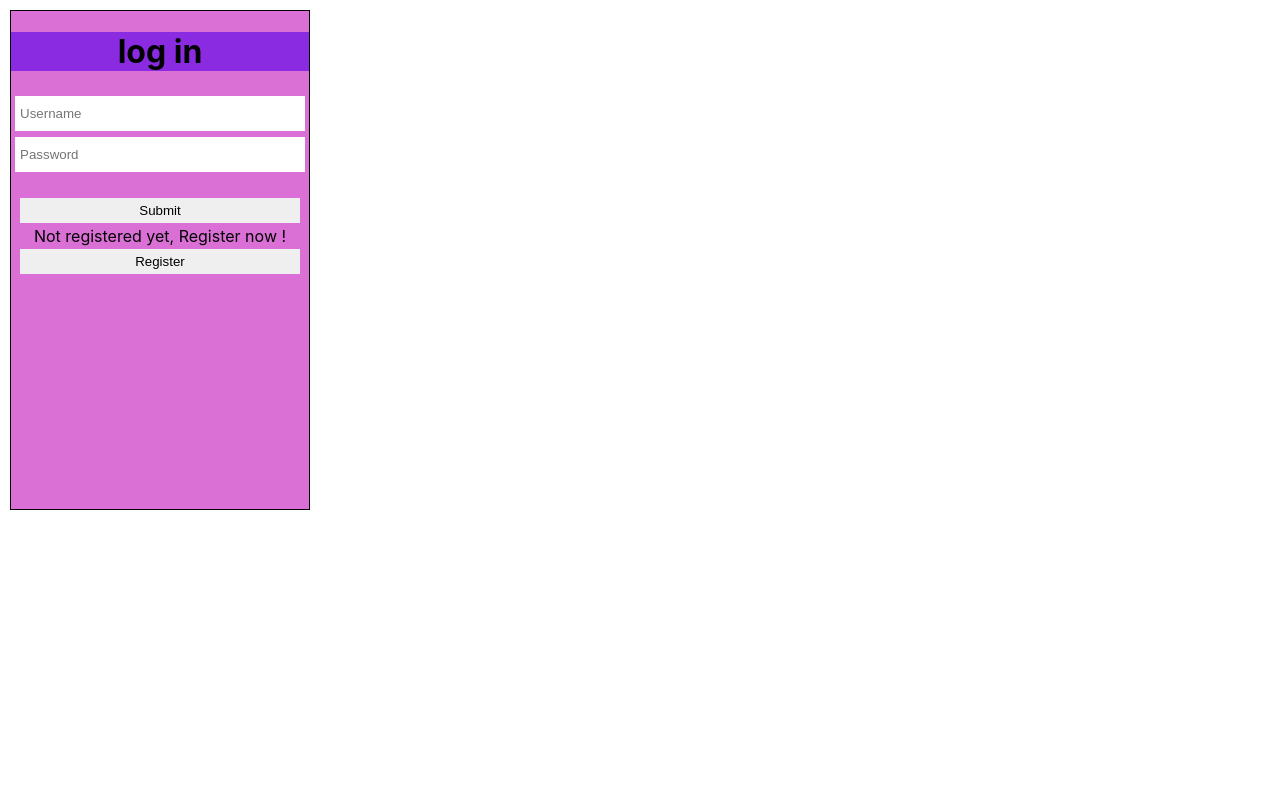
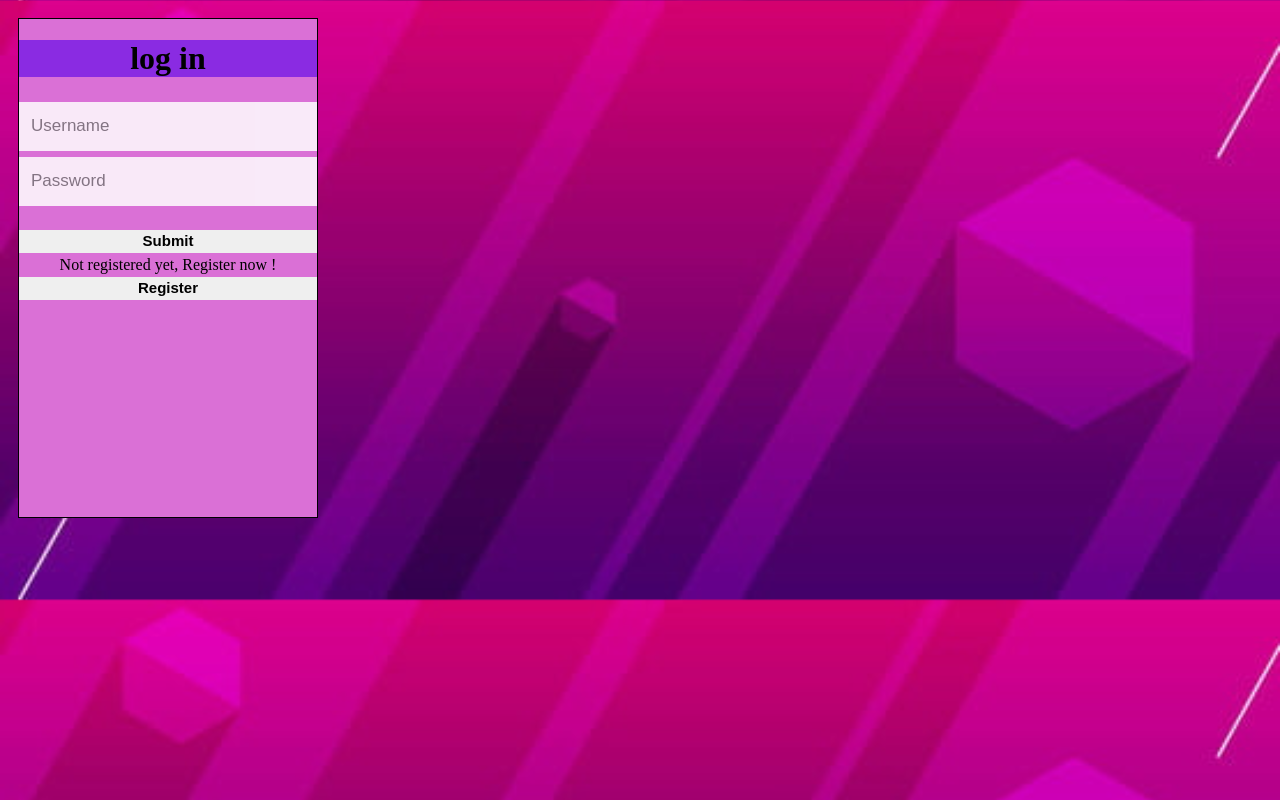
Before and after one commit to code1511/YourBeat, a React (Create React App) app in the folder music/: page / in a window 1280 px wide. Built offline with nearby package versions, Linux system fonts and the light colour scheme.

Commit message:
update in app.js

```diff
--- a/music/src/App.css
+++ b/music/src/App.css
@@ -13,12 +13,26 @@
   background-color: orchid;
   border: 1px solid black;
  box-sizing: border-box;
+ overflow: hidden;
 }
 .input{
   height: 25px;
-  margin: 3px 3px 3px 3px;
-  padding: 5px 5px 5px 5px;
   width: 280px;
+  padding: 12px;
   border: none;
-  border-bottom: black;
+  margin: 3px 0;
+  opacity: 0.85;
+  display: inline-block;
+  font-size: 17px;
+  line-height: 20px;
+  text-decoration: none;
 }
+.Sub-button{
+  height: 23px;
+  width: 100%;
+  border: none;
+  margin: 3px 0;
+  font-size: 15px;
+  font-weight: 700;
+  line-height: 20px;
+}
--- a/music/src/App.js
+++ b/music/src/App.js
@@ -1,20 +1,21 @@
 import './App.css';
+// import "./img/bgImg1"
 
 function App() {
   return (
     <div className="App">
      <form className="box-form">
      <h1 className="top">log in </h1>
-       <input className="input" type="text" placeholder="Username"></input>
+       <input className="input"  type="text" name="username" placeholder="Username" required></input>
        <br/>
-       <input className="input" type="text" placeholder="Password"></input>
+       <input className="input" type="password" name="password" placeholder="Password" required></input>
        <br/>
        <br/>
-       <input className="input" type="submit" value="Submit"></input>
+       <input className="Sub-button" type="submit" value="Submit" ></input>
        <br/>
        <lable>Not registered yet, Register now !</lable>
        <br/>
-       <input className="input" type="submit" value="Register"></input>
+       <input className="Sub-button" type="submit" value="Register"></input>
 
      </form>
     </div>
--- a/music/src/index.css
+++ b/music/src/index.css
@@ -1,13 +1,5 @@
+
 body {
-  margin: 0;
-  font-family: -apple-system, BlinkMacSystemFont, 'Segoe UI', 'Roboto', 'Oxygen',
-    'Ubuntu', 'Cantarell', 'Fira Sans', 'Droid Sans', 'Helvetica Neue',
-    sans-serif;
-  -webkit-font-smoothing: antialiased;
-  -moz-osx-font-smoothing: grayscale;
+  background-image: url("./img/bgImg1.jpg");
+   background-size: cover;
 }
-
-code {
-  font-family: source-code-pro, Menlo, Monaco, Consolas, 'Courier New',
-    monospace;
-}
```
Also changed, not shown: music/src/img/bgImg1.jpg (added).
